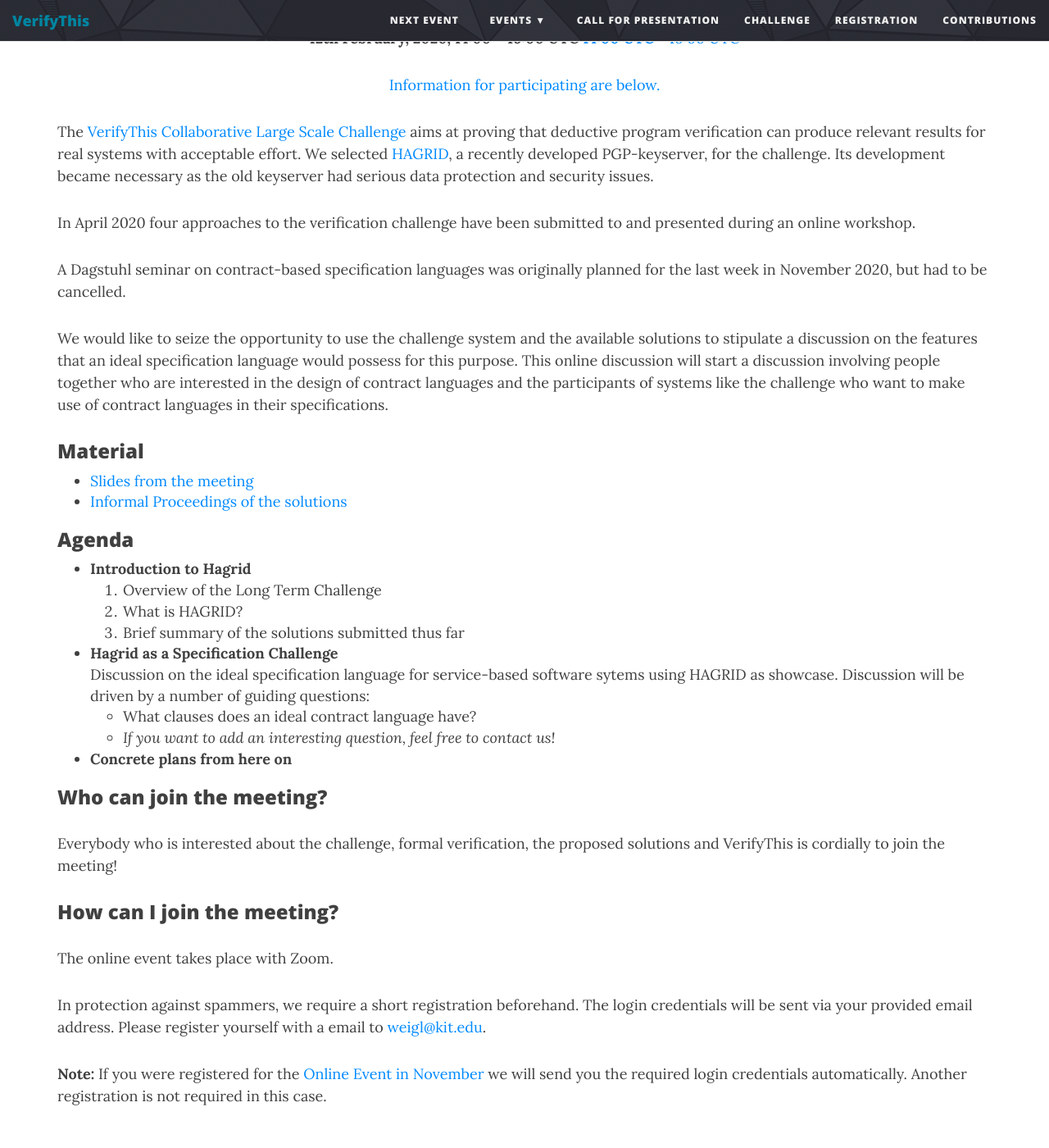
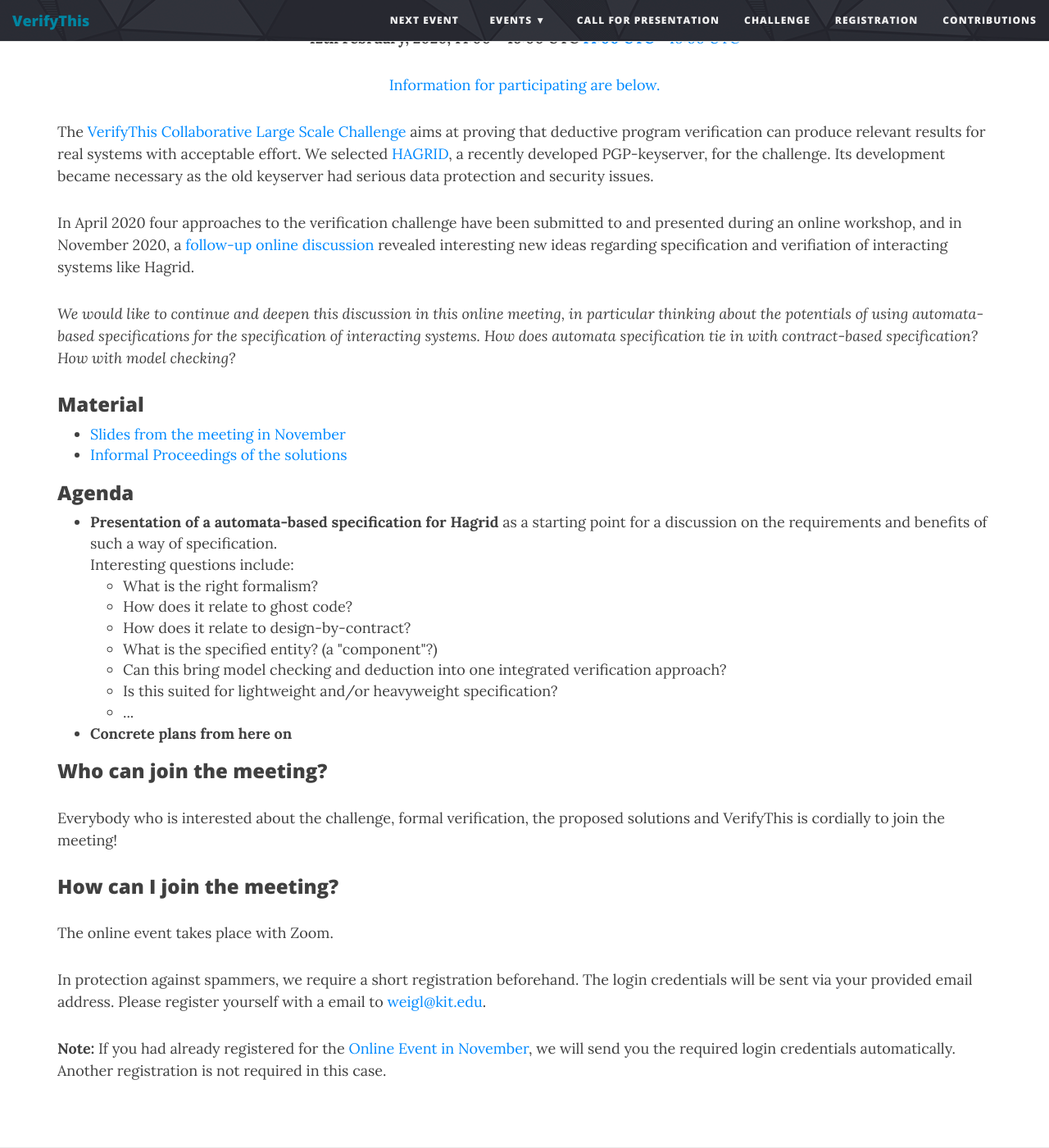
Before and after one commit to verifythis/verifythis.github.io, a Jekyll site: the page built from online-event-feb.html, in a window 1280 px wide and 1400 px high, scrolled down 358 px. Shown: the whole window at 82% size. Built offline with Jekyll 4.4.1, drawn with Linux system fonts in a browser that asks for light colours.

Commit message:
update feb agenda

```diff
--- a/online-event-feb.html
+++ b/online-event-feb.html
@@ -26,45 +26,42 @@ subtitle: Collaborative Long-term Verification Challenge
     development became necessary as the old keyserver had serious data
     protection and security issues.</p>
 
-<p>In April 2020 four approaches to the verification challenge have been
-    submitted to and presented during an online workshop.</p>
+<p>In April 2020 four approaches to the verification challenge have
+    been submitted to and presented during an online workshop, and in
+    November 2020, a <a href="online-event-nov.html">follow-up online
+    discussion</a> revealed interesting new ideas regarding
+    specification and verifiation of interacting systems like
+    Hagrid.</p>
 
-<p> A Dagstuhl seminar on contract-based specification languages was
-    originally planned for the last week in November 2020, but had to be
-    cancelled.</p>
-
-<p>We would like to seize the opportunity to use the challenge system
-    and the available solutions to stipulate a discussion on the features
-    that an ideal specification language would possess for this
-    purpose. This online discussion will start a discussion involving
-    people together who are interested in the design of contract languages
-    and the participants of systems like the challenge who want to make
-    use of contract languages in their specifications.</p>
+<p><em>We would like to continue and deepen this discussion in this online
+    meeting, in particular thinking about the potentials of using
+    automata-based specifications for the specification of interacting
+    systems. How does automata specification tie in with
+    contract-based specification? How with model checking?</em></p>
 
 <h3>Material</h3>
 <ul>
-    <li><a href="/VerifyThisLTC-Nov2020.pdf">Slides from the meeting</a></li>
+    <li><a href="/VerifyThisLTC-Nov2020.pdf">Slides from the meeting in November</a></li>
     <li><a href="https://publikationen.bibliothek.kit.edu/1000119426">Informal Proceedings of the solutions</a></li>
 </ul>
 
 <h3>Agenda</h3>
 
 <ul>
-    <li><b>Introduction to Hagrid</b>
-        <ol>
-            <li>Overview of the Long Term Challenge
-            <li>What is HAGRID?
-            <li>Brief summary of the solutions submitted thus far
-        </ol>
-
-    <li><b>Hagrid as a Specification Challenge</b><br> Discussion on
-        the ideal specification language for service-based software
-        sytems using HAGRID as showcase. Discussion will be driven by
-        a number of guiding questions:
+    <li><b>Presentation of a automata-based specification for
+        Hagrid</b> as a starting point for a discussion on the
+        requirements and benefits of such a way of specification.<br>
+        Interesting questions include:
         <ul>
-            <li>What clauses does an ideal contract language have?
-            <li><em>If you want to add an interesting question, feel
-                    free to contact us!</em>
+            <li>What is the right formalism?
+            <li>How does it relate to ghost code?
+            <li>How does it relate to design-by-contract?
+            <li>What is the specified entity? (a "component"?)
+            <li>Can this bring model checking and deduction into one
+                integrated verification approach?
+            <li>Is this suited for lightweight and/or heavyweight
+                specification?
+            <li>...
         </ul>
 
     <li><b>Concrete plans from here on</b>
@@ -86,6 +83,8 @@ subtitle: Collaborative Long-term Verification Challenge
     <a href="mailto:weigl@kit.edu?subject=VTLTC registration">weigl@kit.edu</a>.
 </p>
 
-<p><strong>Note:</strong> If you were registered for the <a href="/online-event-nov/">Online Event in November</a>
-    we will send you the required login credentials automatically. Another registration is not required in this case.
+<p><strong>Note:</strong> If you had already registered for
+    the <a href="/online-event-nov/">Online Event in November</a>, we
+    will send you the required login credentials
+    automatically. Another registration is not required in this case.
 </p>
```
